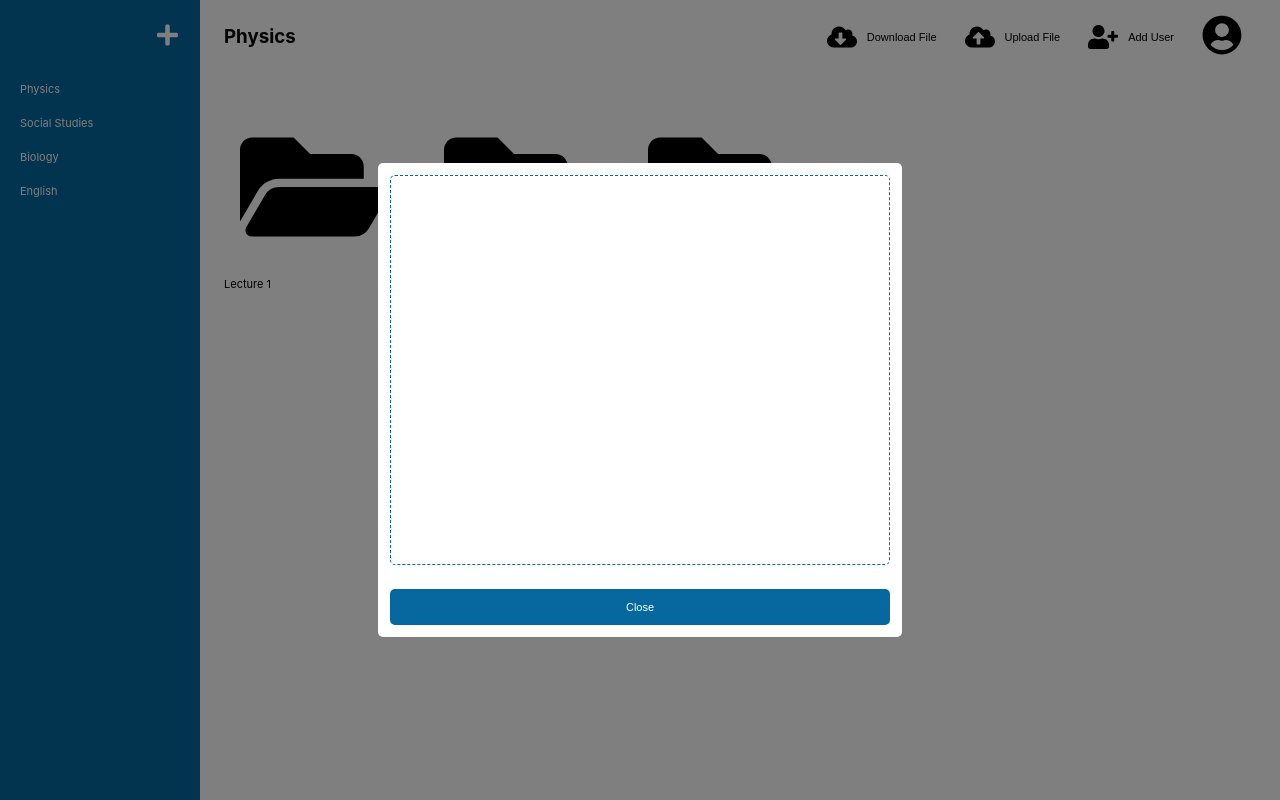
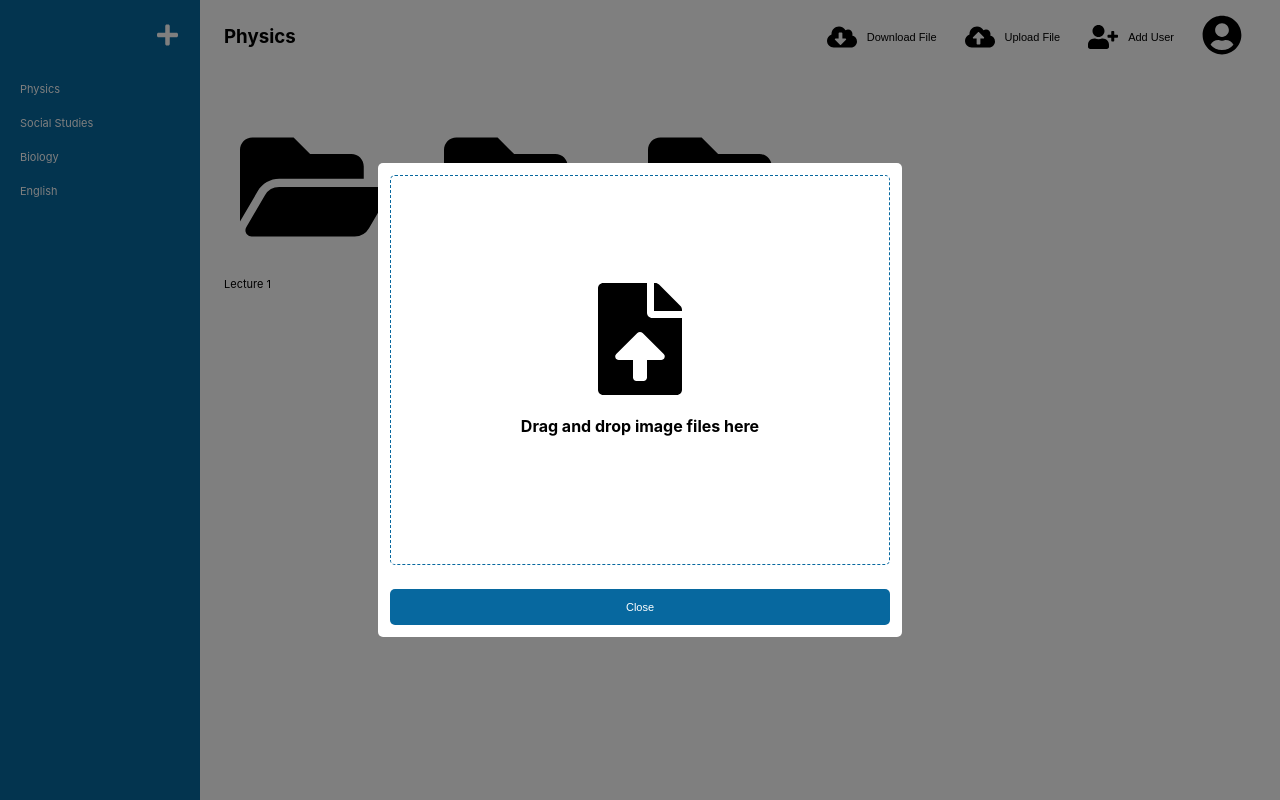
Before and after one commit to hyungmogu/note-sharing-app, a React (Create React App) app in the folder web/: page /note-sharing-app/notes/1 in a window 1280 px wide. Built offline with nearby package versions, Linux system fonts and the light colour scheme.

Commit message:
feat: Add content in section 'uploadFile--dragDropArea' 'UploadFileModal'

```diff
--- a/web/src/App.scss
+++ b/web/src/App.scss
@@ -754,9 +754,17 @@ input {
   }
 
   .uploadFileModal--dragDropArea {
+    display: flex;
+    flex-direction: column;
+    justify-content: center;
+    align-items: center;
     border: 1px dashed $color-primary;
     border-radius: 5px;
     flex: 1;
     margin-bottom: calc(#{$container-spacing} * 2);
   }
+
+  .screenIcon {
+    font-size: 7em;
+  }
 }
--- a/web/src/modals/UploadFileModal.js
+++ b/web/src/modals/UploadFileModal.js
@@ -1,6 +1,8 @@
 import React, { Component } from 'react';
 
 import { withRouter } from 'react-router-dom';
+import { FontAwesomeIcon } from '@fortawesome/react-fontawesome';
+import { faFileUpload } from '@fortawesome/free-solid-svg-icons';
 
 import Modal from './Modal';
 
@@ -12,6 +14,8 @@ class UploadFileModal extends Component {
             <Modal ref={this.modalRef}>
                 <section className="uploadFileModal">
                     <section className="uploadFileModal--dragDropArea">
+                        <FontAwesomeIcon className="screenIcon" icon={faFileUpload}/>
+                        <h4>Drag and drop image files here</h4>
                     </section>
                     <button className="button button--primary">Close</button>
                 </section>
```
